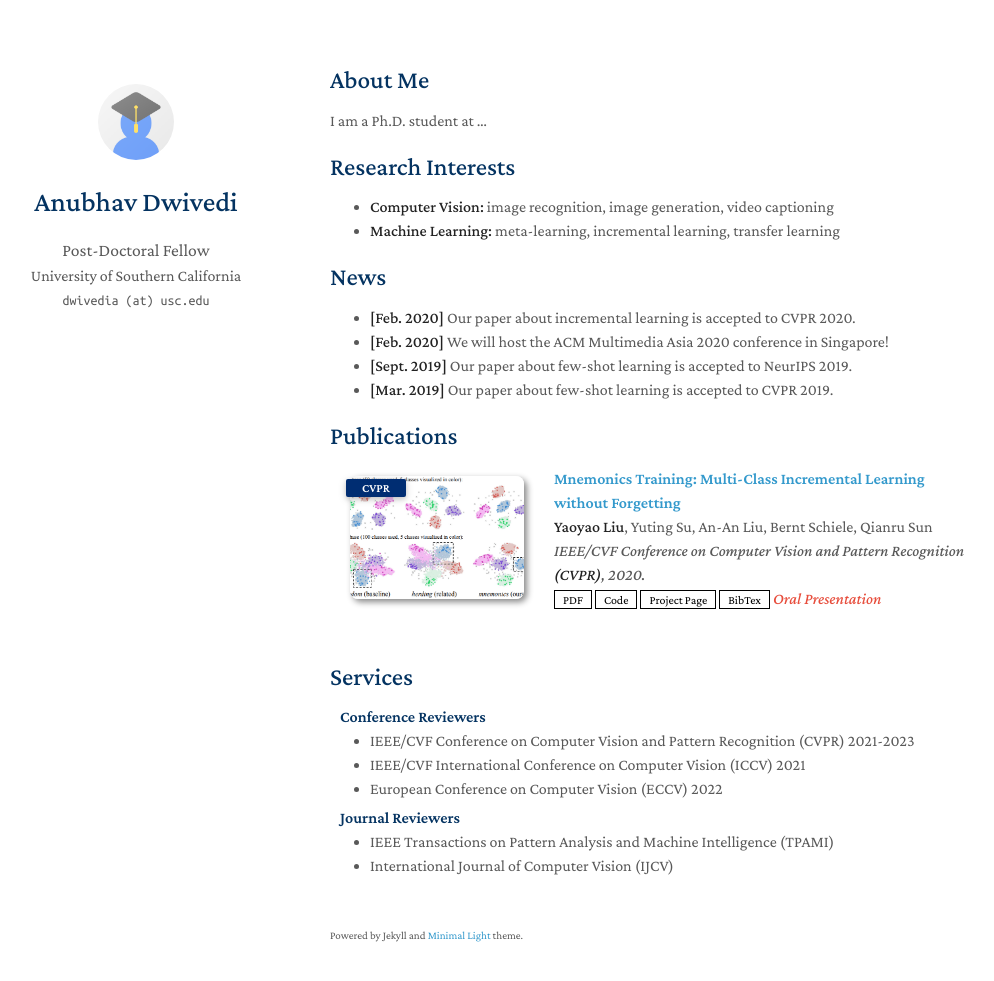
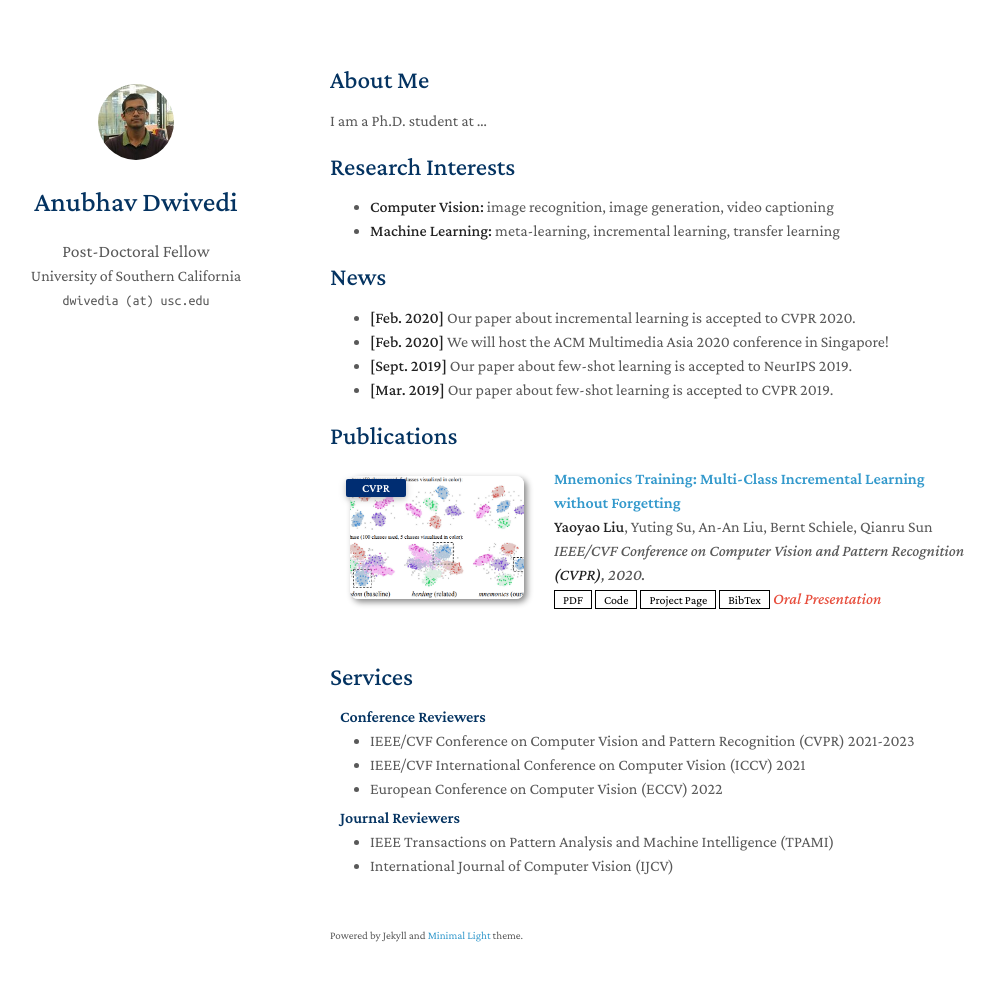
Before and after one commit to dwivedi-anubhav/website, a Jekyll site: the page built from index.md, in a window 1280 px wide and 1016 px high. Shown: the top 981 px of the window, without its empty margins (140-1134 px from the left). Built offline with Jekyll 4.4.1, drawn with Linux system fonts in a browser that asks for light colours; nearby versions of some CDN libraries; a style sheet for code colours, icons or effects is not loaded; our own code applies the rules of GitHub Pages for plain Markdown files.

Commit message:
Update _config.yml

```diff
--- a/_config.yml
+++ b/_config.yml
@@ -22,7 +22,7 @@ cv_link: assets/files/curriculum_vitae.pdf
 
 # Images (e.g., your profile picture and your website's favicon)
 # "favicon" and "favicon_dark" are used for the light and dark modes, respectively.
-avatar: ./assets/img/avatar.png
+avatar: ./assets/img/anubhav_profilepic.jpeg
 favicon: ./assets/img/favicon.png
 favicon_dark: ./assets/img/favicon-dark.png
 
```
